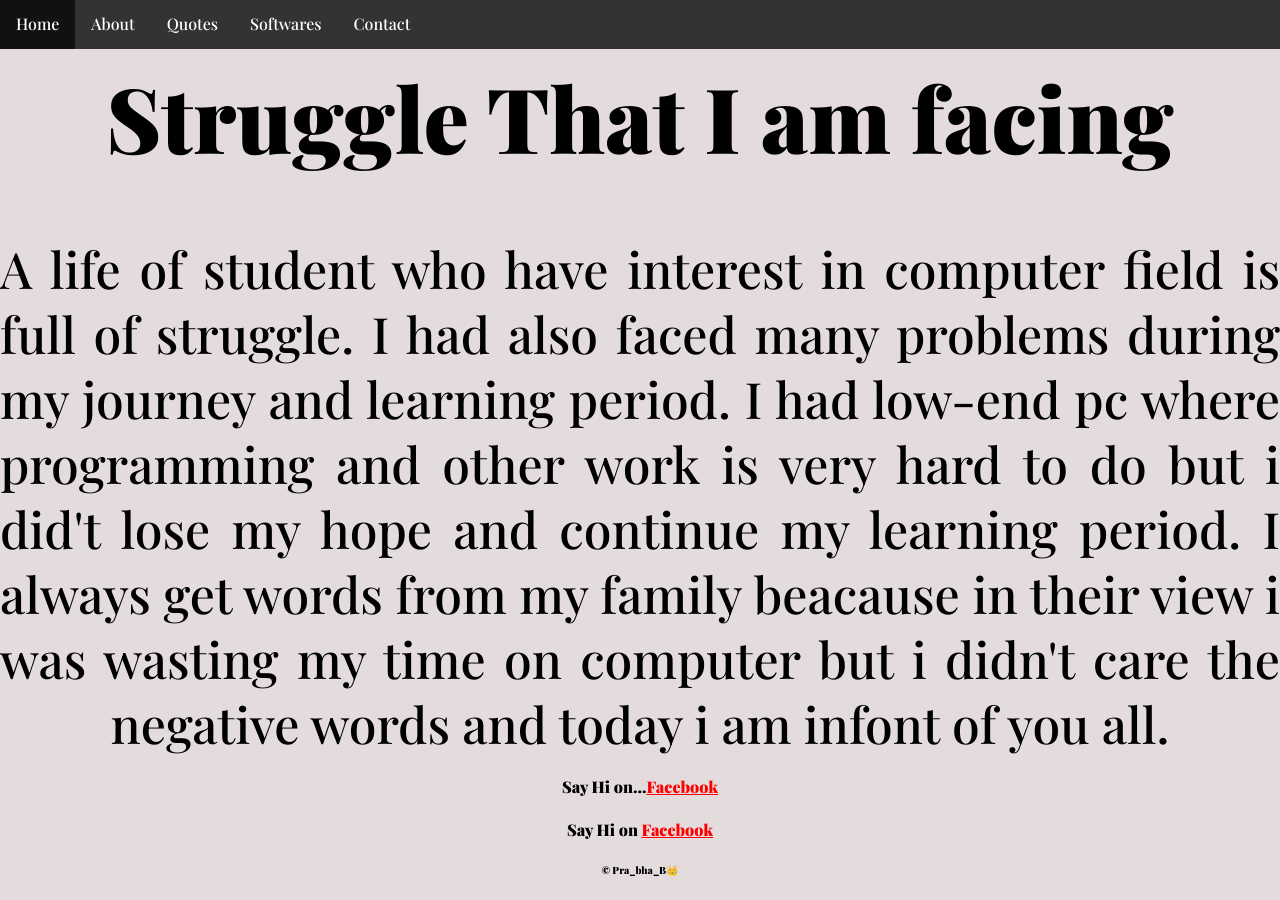
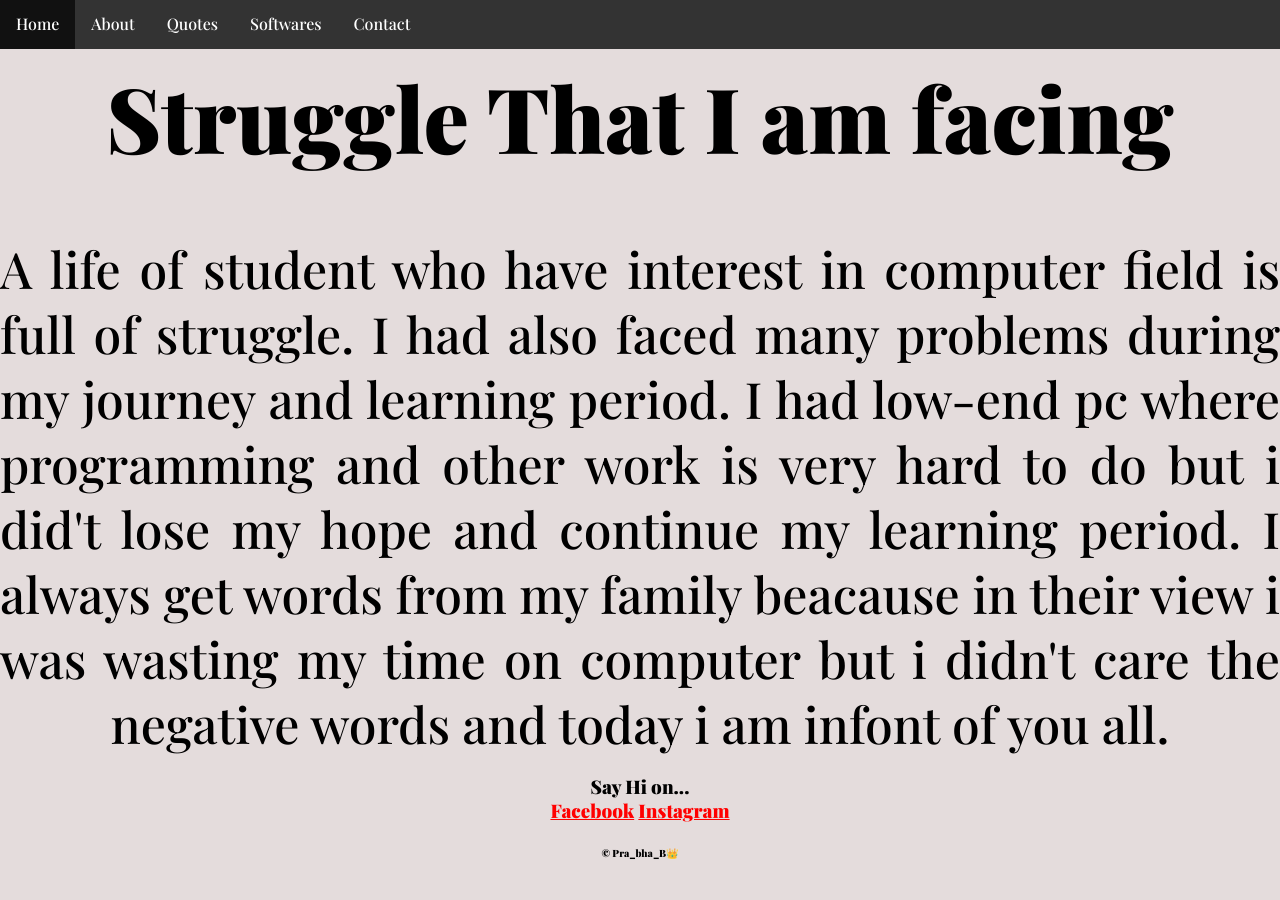
Before and after one commit to PrabhabTiwari/website, a Jekyll site: the page built from about.html, in a window 1280 px wide and 900 px high, scrolled down 1396 px. Built offline with Jekyll 4.4.1, drawn with Linux system fonts in a browser that asks for light colours.

Commit message:
Update about.html

```diff
--- a/about.html
+++ b/about.html
@@ -21,5 +21,8 @@ My interest in technology grew as I worked on it, and I began learning how to co
 
   </p>
 
-  <h4>Say Hi on...<a href="https://www.facebook.com/tiwariprabhab/">Facebook</a>
-<h4> Say Hi on <a href="https://www.facebook.com/tiwariprabhab/"> Facebook </a>
+  <h3>Say Hi on...<br>
+      <a href="https://www.facebook.com/tiwariprabhab/">Facebook</a>
+<a href="https://www.instagram.com/tiwari_prabhab/">Instagram</a>
+
+  </h3>
```
